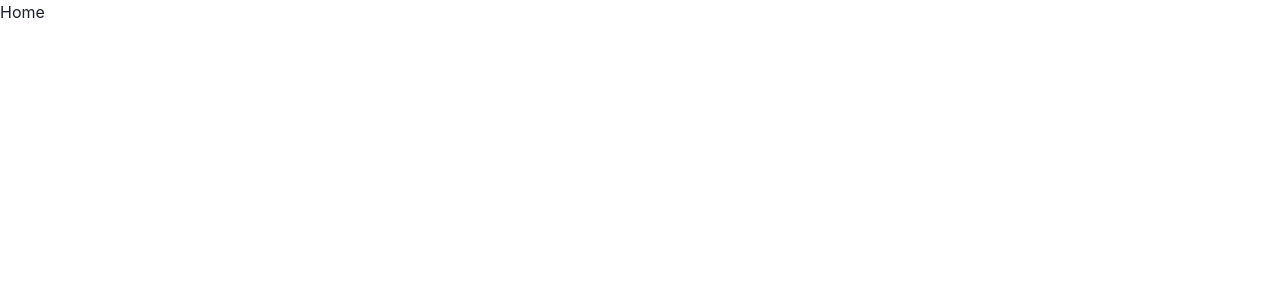
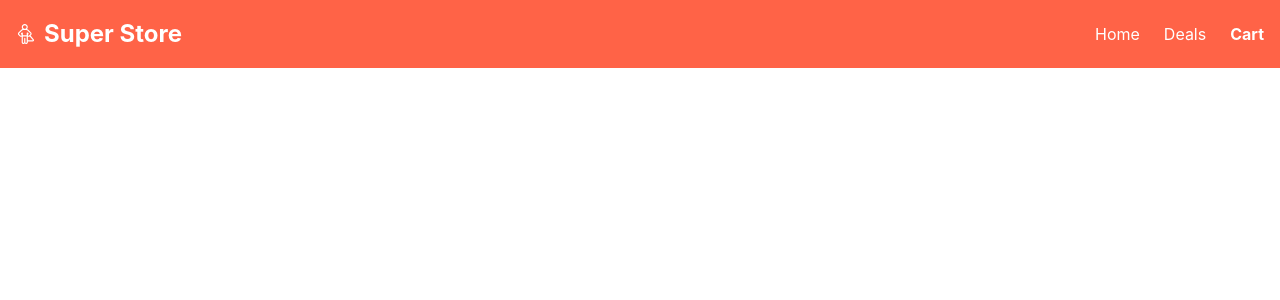
Before and after one commit to bilafish/super-store, a React (Create React App) app: page /cart in a window 1280 px wide. Shown: the top 300 px of the page. Built offline with nearby package versions, Linux system fonts and the light colour scheme.

Commit message:
feat: add header/nav bar& page routing

```diff
--- a/src/Routes.js
+++ b/src/Routes.js
@@ -1,10 +1,22 @@
-import { BrowserRouter as Router, Switch, Route } from "react-router-dom";
+import {
+  BrowserRouter as Router,
+  Switch,
+  Route,
+  Redirect,
+} from "react-router-dom";
 import Home from "pages/home";
 const Routes = () => {
   return (
     <Router>
       <Switch>
-        <Route path="/" component={Home} />
+        <Route exact path="/home" component={Home} />
+        <Route exact path="/deals" component={Home} />
+        <Route exact path="/cart" component={Home} />
+        <Route
+          render={() => {
+            return <Redirect to={{ pathname: "/home" }} />;
+          }}
+        />
       </Switch>
     </Router>
   );
--- /dev/null
+++ b/src/components/Header/index.js
@@ -0,0 +1,22 @@
+import { Flex, HStack } from "@chakra-ui/react";
+import Logo from "assets/img/super.svg";
+import NavBar from "components/NavBar";
+const Header = () => {
+  return (
+    <Flex
+      justify="space-between"
+      align="center"
+      backgroundColor="tomato"
+      color="white"
+      px="1rem"
+      py="1rem"
+    >
+      <HStack spacing="0.5rem">
+        <img src={Logo} width="20px" alt="" />
+        <h1 style={{ fontWeight: "bold", fontSize: "1.5rem" }}>Super Store</h1>
+      </HStack>
+      <NavBar />
+    </Flex>
+  );
+};
+export default Header;
--- /dev/null
+++ b/src/components/NavBar/index.js
@@ -0,0 +1,19 @@
+import { HStack } from "@chakra-ui/react";
+import { NavLink } from "react-router-dom";
+import navItems from "./navItems.json";
+const activeLinkStyle = {
+  fontWeight: "bold",
+};
+
+const NavBar = () => {
+  return (
+    <HStack spacing="24px">
+      {navItems.map((item) => (
+        <NavLink key={item.id} to={item.path} activeStyle={activeLinkStyle}>
+          {item.name}
+        </NavLink>
+      ))}
+    </HStack>
+  );
+};
+export default NavBar;
--- /dev/null
+++ b/src/components/NavBar/navItems.json
@@ -0,0 +1,18 @@
+[
+    {
+        "id": 1,
+        "path": "/home",
+        "name": "Home"
+    },
+    {
+        "id": 2,
+        "path": "/deals",
+        "name": "Deals"
+    },
+    {
+        "id": 3,
+        "path": "/cart",
+        "name": "Cart"
+    }
+
+]
--- a/src/pages/home.js
+++ b/src/pages/home.js
@@ -1,4 +1,5 @@
+import Header from "components/Header";
 const Home = () => {
-  return <h1>Home</h1>;
+  return <Header />;
 };
 export default Home;
```
Also changed, not shown: src/assets/img/super.svg (added).
